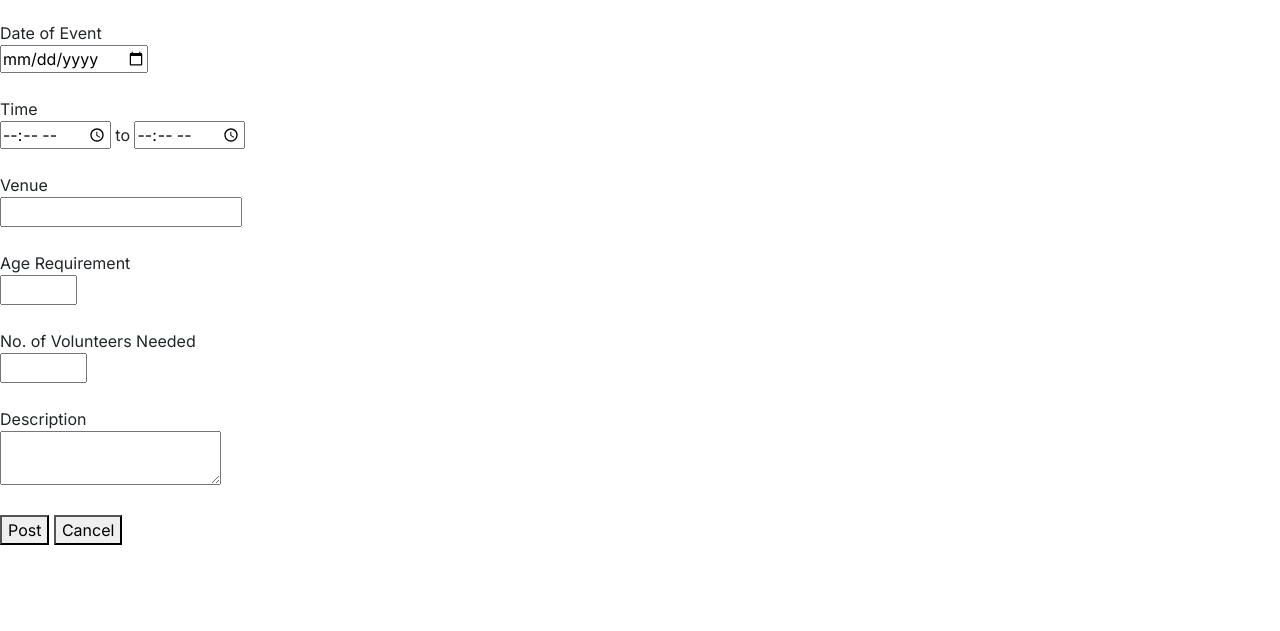
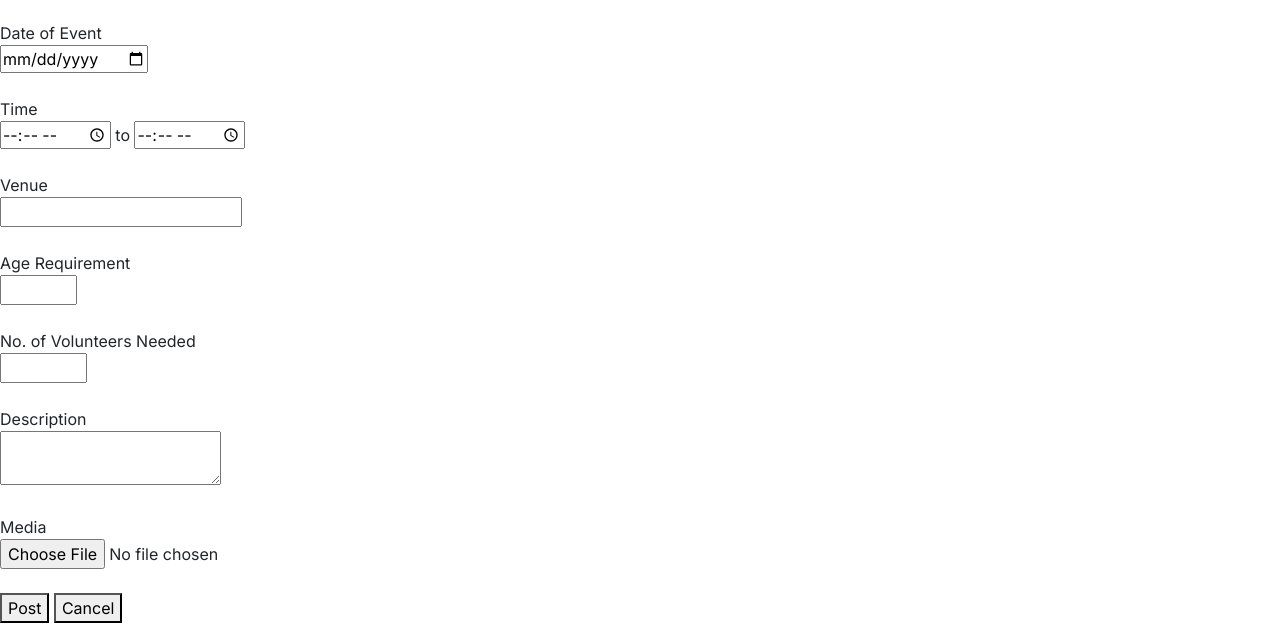
Before and after one commit to brazeen/BED2024Apr_P07_T05, a website: page public/ngocreate.html in a window 1280 px wide. Shown: the part 169-800 px from the top of the page. Drawn offline with nearby package versions, Linux system fonts and the light colour scheme.

Commit message:
feat: added media section in ngocreate form

```diff
--- a/public/ngocreate.html
+++ b/public/ngocreate.html
@@ -3,7 +3,7 @@
 <head>
     <meta charset="UTF-8">
     <meta name="viewport" content="width=device-width, initial-scale=1.0">
-    <title>Volunteezy | Manage Opportunity</title>
+    <title>Volunteezy | Create Opportunity</title>
     <link rel="preconnect" href="https://fonts.googleapis.com">
     <link rel="preconnect" href="https://fonts.gstatic.com" crossorigin>
     <link href="https://fonts.googleapis.com/css2?family=Inter:wght@100..900&display=swap" rel="stylesheet">
@@ -29,7 +29,7 @@
                     <!--all 3 nav links have pe-3 which is padding to the right, in order to space the elements out-->
                     <!--homepage nav link-->
                     <li class="nav-item pe-3">
-                        <a class="nav-link " href="#">Dashboard</a>
+                        <a class="nav-link" href="#">Dashboard</a>
                     </li>
 
                     <!--about page nav link-->
@@ -65,6 +65,8 @@
                 <input type="number" id="count" name="count" value="" min="1" max="100"><br><br>
                 <label for="description">Description</label><br>
                 <textarea id="description" name="description"></textarea><br><br>
+                <label for="media">Media</label><br>
+                <input type="file" id="media" name="Media" value=""><br><br>
             </div>
         </form>
         <button class="post-btn">Post</button>
```
